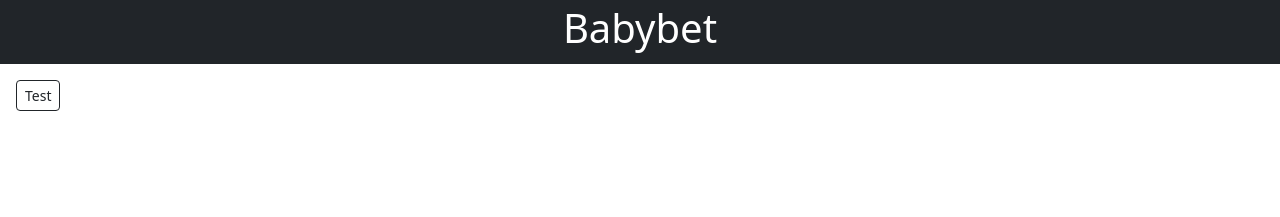
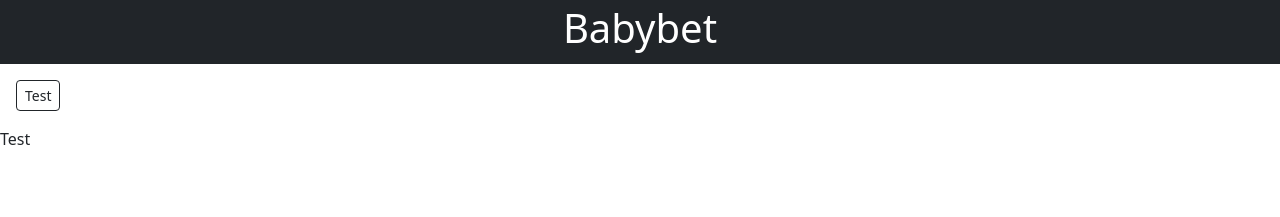
Before and after one commit to maxfinanger/babybet, a React (Vite) app: page / in a window 1280 px wide. Shown: the top 217 px of the page. Built offline with nearby package versions, Linux system fonts and the light colour scheme.

Commit message:
Changed test script for easier pushing

```diff
--- a/package.json
+++ b/package.json
@@ -14,7 +14,7 @@
   },
   "scripts": {
     "dev": "vite",
-    "test": "prettier --check . && tsc --noEmit",
+    "test": "prettier --write . && tsc --noEmit && prettier --check .",
     "prepare": "husky",
     "build": "npm test && vite build"
   }
--- a/src/components/application.tsx
+++ b/src/components/application.tsx
@@ -3,7 +3,16 @@ import Menubar from "./menubar/Menubar";
 import "./application.css";
 
 function Application() {
-  return <Menubar />;
+  return (
+      <>
+        <Menubar/>
+        <main>
+          <div>
+            <p>Test</p>
+          </div>
+        </main>
+      </>
+  );
 }
 
 export default Application;
```
